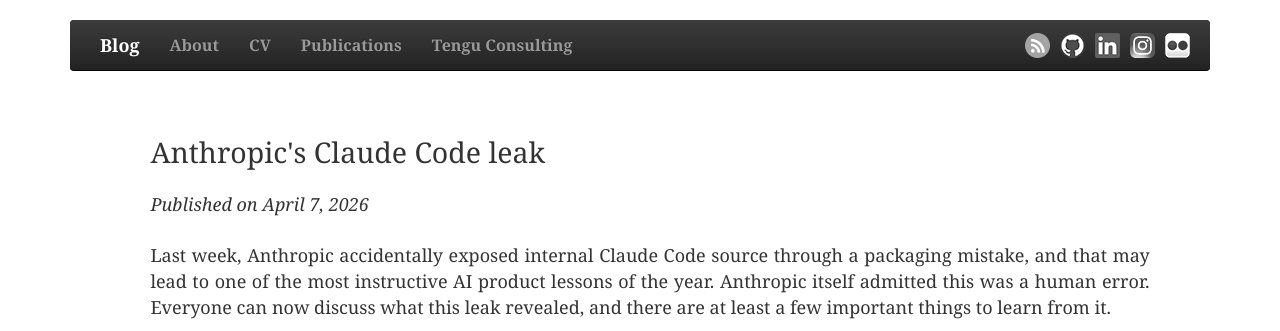
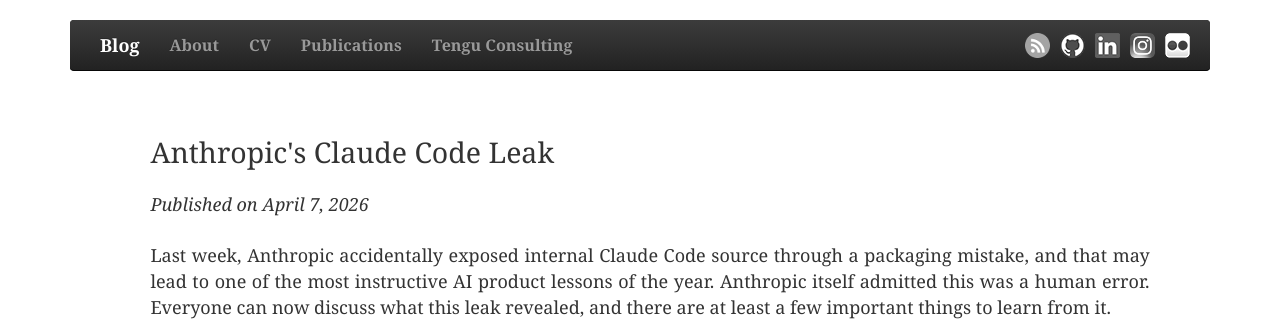
Before and after one commit to edouardfouche/edouardfouche.github.io, a Jekyll site: the page built from index.md, in a window 1280 px wide and 900 px high. Shown: the top 331 px of the window. Built offline with Jekyll 4.4.1, drawn with Linux system fonts in a browser that asks for light colours; nearby versions of some CDN libraries; comment, search, counter and statistics services are not loaded.

Commit message:
capitalization

```diff
--- a/_posts/2026-04-08-The-Anthropic-Claude-Code-Leak.markdown
+++ b/_posts/2026-04-08-The-Anthropic-Claude-Code-Leak.markdown
@@ -1,6 +1,6 @@
 ---
 layout: post
-title:  "Anthropic's Claude Code leak"
+title:  "Anthropic's Claude Code Leak"
 date:   2026-04-08 00:00:00 +0100
 comments: true
 categories: Technology
```
